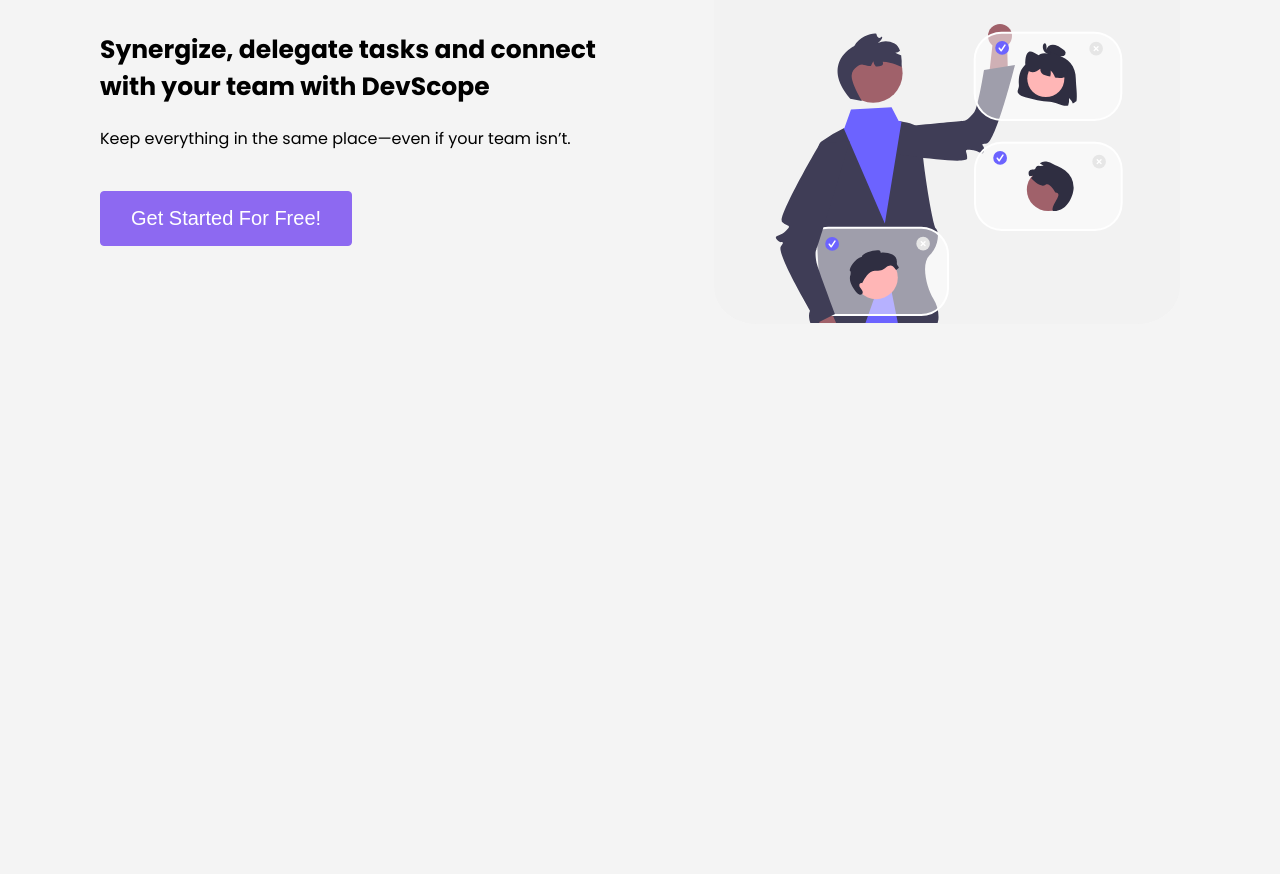
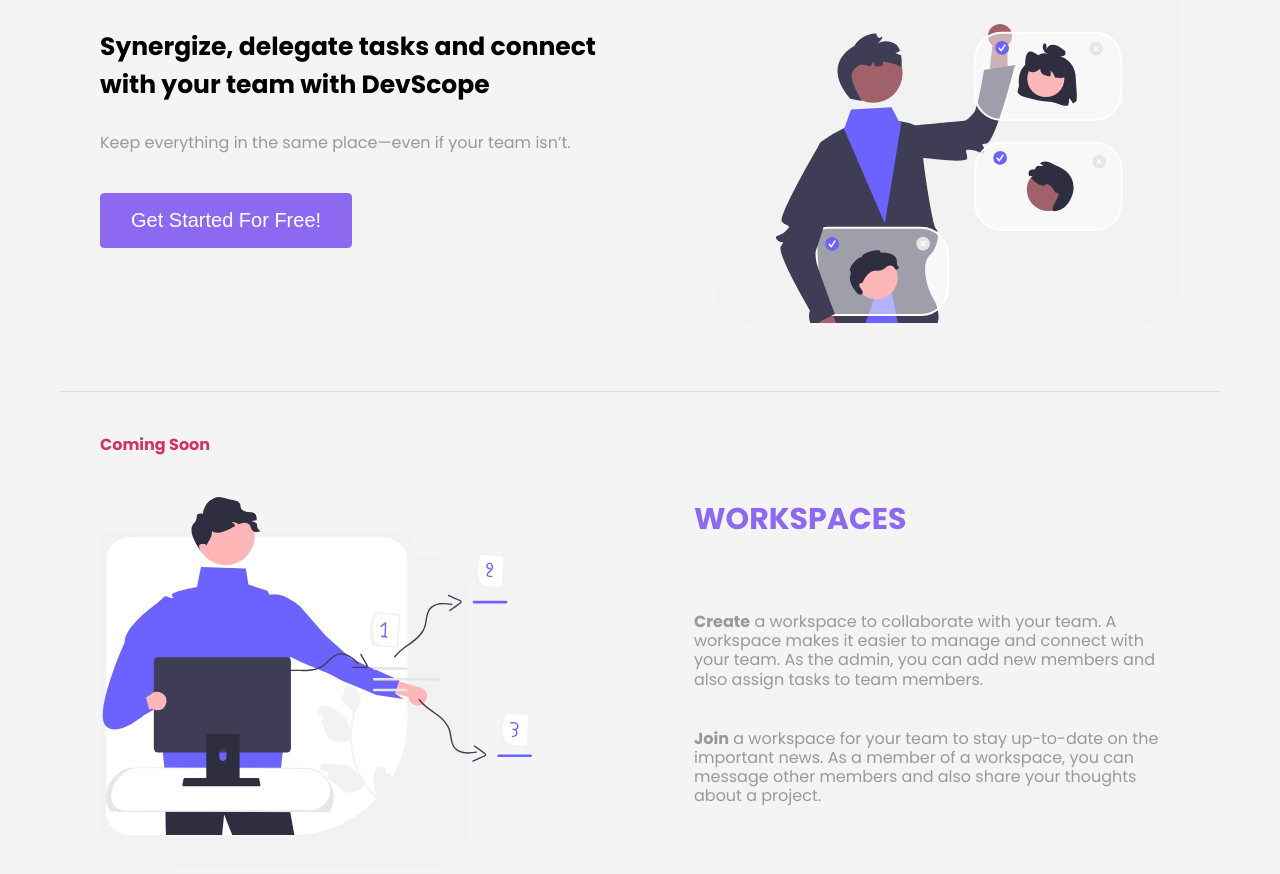
Before and after one commit to SageKyle/devscope, a React (Create React App) app: page / in a window 1280 px wide. Shown: the part 260-1134 px from the top of the page. Before the commit the page ends 800 px from the top, so only its background shows below. Built offline with nearby package versions, Linux system fonts and the light colour scheme; no server answers.

Commit message:
added a workspace coming-soon section
it describes what a workspace is and its features

```diff
--- a/src/index.css
+++ b/src/index.css
@@ -41,7 +41,12 @@
 a,
 a:link {
 	text-decoration: none;
-	color: unset;
+	color: var(--primary-color);
+}
+
+/* any link inside a button should inherit the color of the button */
+.btn a {
+	color: inherit;
 }
 
 /* layout */
@@ -65,6 +70,25 @@
 .btn:hover {
 	color: #fff;
 	background-color: var(--primary-color);
+}
+
+.btn-primary {
+	color: #fff;
+	background-color: var(--primary-color);
+	padding: 1.5rem 3rem;
+	font-size: 2rem;
+	transition: all ease-in-out 0.2s;
+}
+
+.btn-primary:hover {
+	border-radius: 4rem;
+	filter: contrast(80%);
+}
+
+.details {
+	color: var(--text-color);
+	font-size: 1.6rem;
+	margin-bottom: 4rem;
 }
 
 /* forms */
--- a/src/pages/home/Hero.jsx
+++ b/src/pages/home/Hero.jsx
@@ -7,10 +7,10 @@
 				<h2 className="hero__txt--heading">
 					Synergize, delegate tasks and connect with your team with DevScope
 				</h2>
-				<p className="hero__txt--info">
+				<p className="hero__txt--info details">
 					Keep everything in the same place—even if your team isn’t.
 				</p>
-				<button className="btn hero__action">
+				<button className="btn btn-primary">
 					<a href="/signup">Get Started For Free!</a>
 				</button>
 			</div>
--- a/src/pages/home/Home.css
+++ b/src/pages/home/Home.css
@@ -2,6 +2,7 @@
 .hero {
 	display: flex;
 	padding: 4rem;
+	margin-bottom: 2rem;
 	justify-content: space-between;
 	align-items: center;
 }
@@ -19,25 +20,43 @@
 	line-height: 1.5;
 }
 
-.hero__txt--info {
-	font-size: 1.6rem;
-	margin-bottom: 4rem;
-}
-
 .hero__img img {
 	width: inherit;
 	height: auto;
 }
 
-.btn.hero__action {
-	color: #fff;
-	background-color: var(--primary-color);
-	padding: 1.5rem 3rem;
-	font-size: 2rem;
-	transition: all ease-in-out 0.2s;
+/* Workspace section */
+.workspace {
+	position: relative;
+	padding: 4rem;
+	border-top: 1px solid rgba(160, 158, 158, 0.25);
 }
 
-.hero__action:hover {
-	border-radius: 4rem;
-	filter: contrast(80%);
+.workspace__intro {
+	color: var(--highlight-color);
+	text-transform: capitalize;
+	margin-bottom: 4rem;
 }
+
+.workspace__main {
+	display: flex;
+	justify-content: space-between;
+}
+
+.workspace__img {
+	width: 40%;
+	height: auto;
+}
+
+.workspace__txt {
+	width: 45%;
+	margin-left: auto;
+}
+
+.workspace__txt--heading {
+	font-size: 3rem;
+	text-transform: uppercase;
+	display: inline-block;
+	margin-bottom: 4rem;
+	color: var(--primary-color);
+}
--- a/src/pages/home/Home.jsx
+++ b/src/pages/home/Home.jsx
@@ -2,6 +2,7 @@
 import './Home.css';
 
 import { Hero } from './Hero';
+import { Workspace } from './Workspaces';
 
 export const Home = () => {
 	return (
@@ -9,6 +10,7 @@
 			{/* <h1 className="heading">Welcome to DevScope</h1>
 			<p className="paragraph">The best too to collaborate with your team.</p> */}
 			<Hero />
+			<Workspace />
 		</main>
 	);
 };
--- /dev/null
+++ b/src/pages/home/Workspaces.jsx
@@ -0,0 +1,30 @@
+import WorkspaceImg from '../../assets/workspace.svg';
+
+export const Workspace = () => {
+	return (
+		<section className="workspace">
+			<h4 className="workspace__intro">coming soon</h4>
+			<div className="workspace__main">
+				<img
+					src={WorkspaceImg}
+					alt="a group of people working together in the same place"
+					className="workspace__img"
+				/>
+				<div className="workspace__txt">
+					<h2 className="workspace__txt--heading">workspaces</h2>
+					<p className="workspace__txt--info details">
+						<strong>Create</strong> a workspace to collaborate with your team. A
+						workspace makes it easier to manage and connect with your team. As
+						the admin, you can add new members and also assign tasks to team
+						members.
+					</p>
+					<p className="workspace__txt--info details">
+						<strong>Join</strong> a workspace for your team to stay up-to-date
+						on the important news. As a member of a workspace, you can message
+						other members and also share your thoughts about a project.
+					</p>
+				</div>
+			</div>
+		</section>
+	);
+};
```
Also changed, not shown: src/assets/workspace.svg (added).
